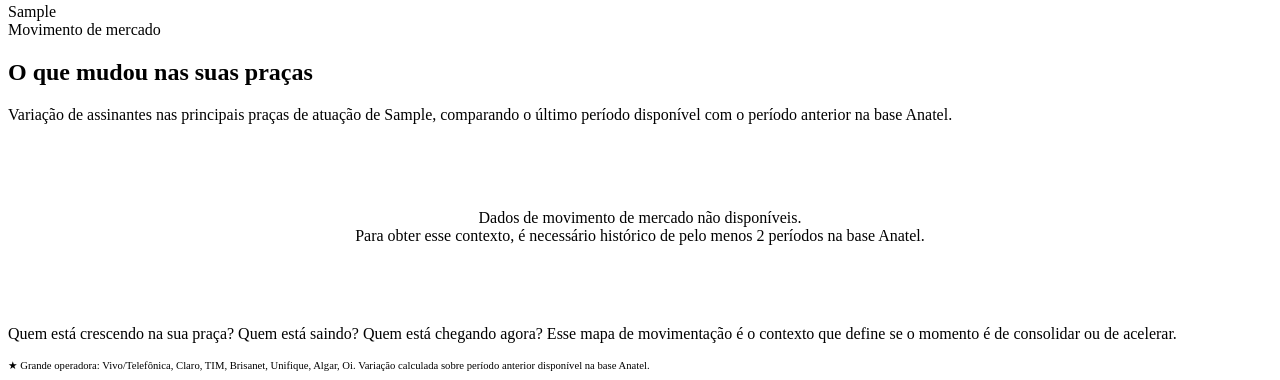
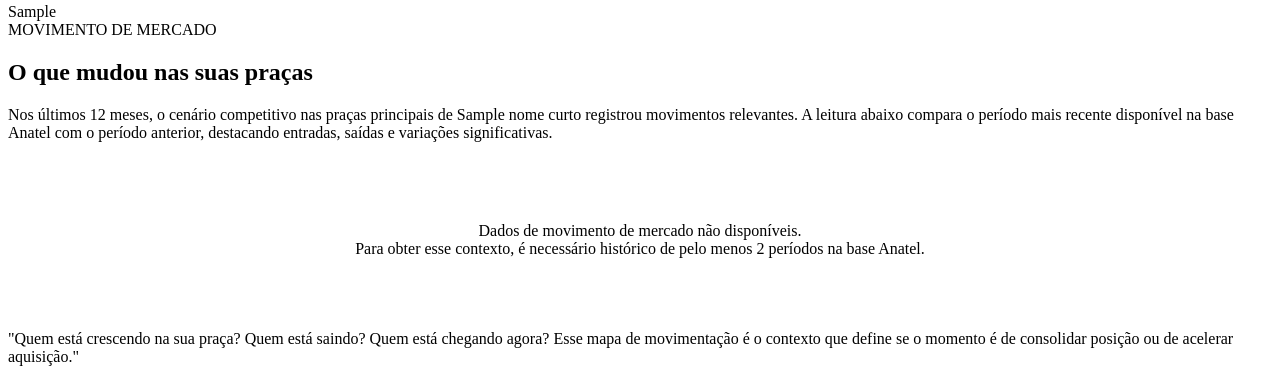
Before and after one commit to jeffersonandrade395/indica-nois-relatorios, a Python web app: template templates/relatorio.html.j2 in a window 1280 px wide. Shown: the part 2965-3345 px from the top of the page. Run offline with Jinja, Linux system fonts and the light colour scheme; the template is opened without the code that fills it: most values are stand-ins (such as "Sample title", 1, 10 or a date in 2020).

Commit message:
feat(p4): movimento de mercado com filtro de relevância e pullquote
Co-Authored-By: Claude Sonnet 4.6 <noreply@anthropic.com>

```diff
--- a/templates/partials/page_4_movimento.html.j2
+++ b/templates/partials/page_4_movimento.html.j2
@@ -4,20 +4,27 @@
     <div class="header-prospect">{{ identificacao.razao_social_fmt }}</div>
   </div>
 
-  <span class="label">Movimento de mercado</span>
+  <span class="label">MOVIMENTO DE MERCADO</span>
   <h2>O que mudou <span class="accent">nas suas praças</span></h2>
-  <p style="color: var(--muted);">
-    Variação de assinantes nas principais praças de atuação de {{ identificacao.razao_social_fmt }},
-    comparando o último período disponível com o período anterior na base Anatel.
+  <p style="color: var(--muted); margin-bottom: 14pt;">
+    Nos últimos 12 meses, o cenário competitivo nas praças principais de {{ nome_curto }}
+    registrou movimentos relevantes. A leitura abaixo compara o período mais recente
+    disponível na base Anatel com o período anterior, destacando entradas, saídas e
+    variações significativas.
   </p>
 
   {% if movimento_mercado %}
     {% set municipios = movimento_mercado | map(attribute='municipio') | unique | list %}
     {% for mun in municipios[:3] %}
       {% set mov_mun = movimento_mercado | selectattr('municipio', 'equalto', mun) | list %}
-      <h3 style="margin-top: 14pt; margin-bottom: 4pt;">
+      {% set n_entradas = mov_mun | selectattr('entrou_no_periodo') | list | length %}
+      {% set n_saidas = mov_mun | selectattr('saiu_no_periodo') | list | length %}
+      <h3 style="margin-top: 14pt; margin-bottom: 2pt;">
         {{ mov_mun[0].municipio_fmt }} · {{ mov_mun[0].uf }}
       </h3>
+      <p style="font-size: 8pt; color: var(--muted); margin-bottom: 6pt;">
+        {{ mov_mun | length }} operadoras ativas · {{ n_entradas }} entradas · {{ n_saidas }} saídas nos últimos 12m
+      </p>
       <table>
         <thead>
           <tr>
@@ -28,23 +35,24 @@
           </tr>
         </thead>
         <tbody>
-          {% for r in mov_mun[:6] %}
+          {% for r in mov_mun %}
           <tr>
             <td>
-              {{ r.empresa_fmt }}
-              {% if r.grande_operadora %}
-                <span class="flag-big"> ★ GRANDE</span>
-              {% endif %}
+              {% if r.grande_operadora %}★ {% endif %}{{ r.empresa_fmt }}
             </td>
             <td class="td-num">{{ r.assinaturas_fmt }}</td>
-            <td class="td-num" style="{% if r.variacao_positiva %}color: var(--green){% else %}color: var(--orange){% endif %}">
-              {% if r.variacao_positiva %}+{% endif %}{{ r.variacao_fmt }}
+            <td class="td-num">
+              {% if r.variacao_positiva %}
+                <span style="color: var(--green); font-weight: 700;">↗ {{ r.variacao_fmt }}</span>
+              {% else %}
+                <span style="color: var(--dark); font-weight: 700;">↘ {{ r.variacao_fmt }}</span>
+              {% endif %}
             </td>
             <td>
               {% if r.entrou_no_periodo %}
-                <span class="flag-new">↗ ENTROU</span>
+                <span class="td-badge badge-orange">ENTROU</span>
               {% elif r.saiu_no_periodo %}
-                <span class="flag-exit">↙ SAIU</span>
+                <span class="td-badge badge-muted">SAIU</span>
               {% endif %}
             </td>
           </tr>
@@ -54,7 +62,7 @@
     {% endfor %}
 
   {% else %}
-  <div class="card" style="margin-top: 20pt; text-align: center; padding: 32pt;">
+  <div class="card" style="margin-top: 20pt; text-align: center; padding: 28pt;">
     <p class="muted">
       Dados de movimento de mercado não disponíveis.<br>
       Para obter esse contexto, é necessário histórico de pelo menos 2 períodos na base Anatel.
@@ -62,15 +70,17 @@
   </div>
   {% endif %}
 
-  <div class="pullquote" style="margin-top: 16pt;">
+  <div class="pullquote" style="margin-top: 14pt;">
     <p>
-      Quem está crescendo na sua praça? Quem está saindo? Quem está chegando agora?
-      Esse mapa de movimentação é o contexto que define se o momento é de consolidar ou de acelerar.
+      "Quem está crescendo na sua praça? Quem está saindo? Quem está chegando agora?
+      Esse mapa de movimentação é o contexto que define se o momento é de consolidar
+      posição ou de acelerar aquisição."
     </p>
   </div>
 
-  <p style="font-size: 8pt; color: var(--muted); margin-top: 10pt;">
+  <p style="font-size: 8pt; color: var(--muted); margin-top: 8pt;">
     ★ Grande operadora: Vivo/Telefônica, Claro, TIM, Brisanet, Unifique, Algar, Oi.
-    Variação calculada sobre período anterior disponível na base Anatel.
+    Variação calculada sobre período anterior disponível na base Anatel. Variações
+    &gt;1000% tipicamente indicam entrada nova no município.
   </p>
 </div>
```
Also changed, not shown: src/transform.py (+47 -11 lines).
